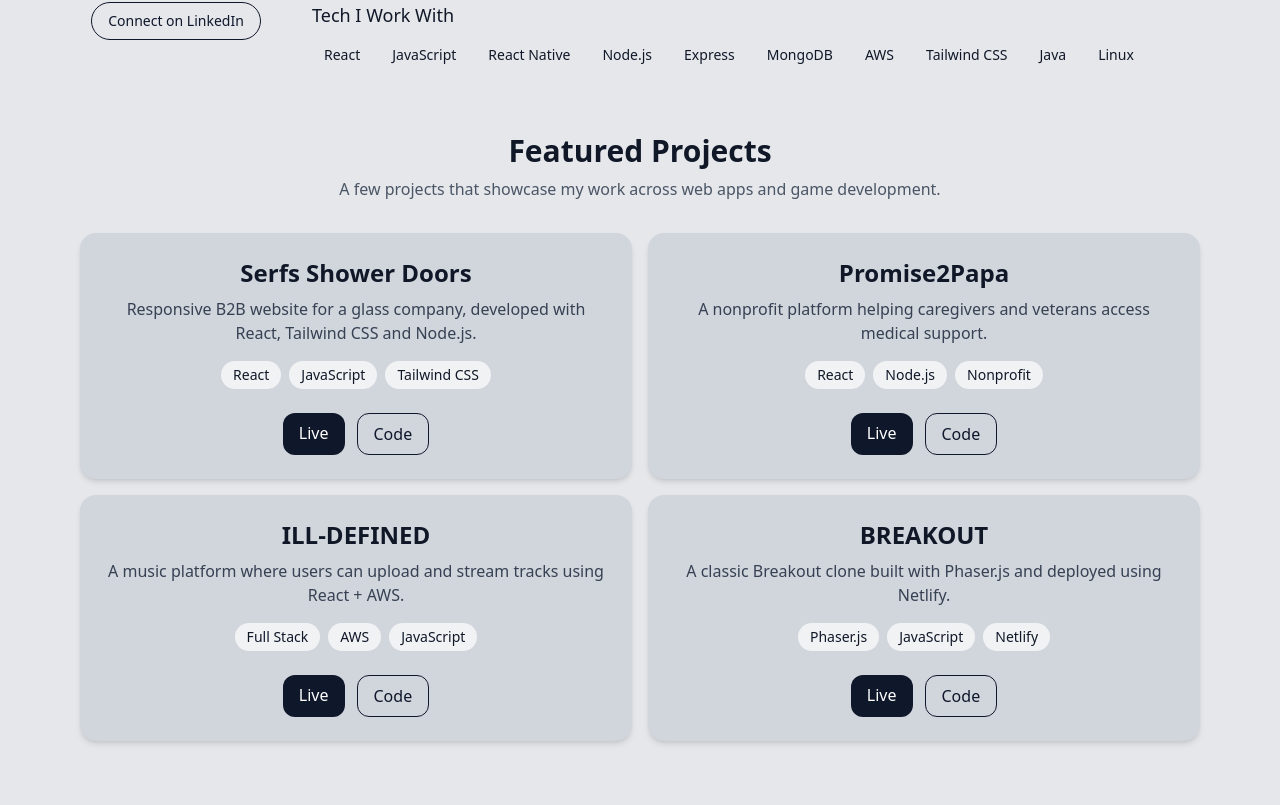
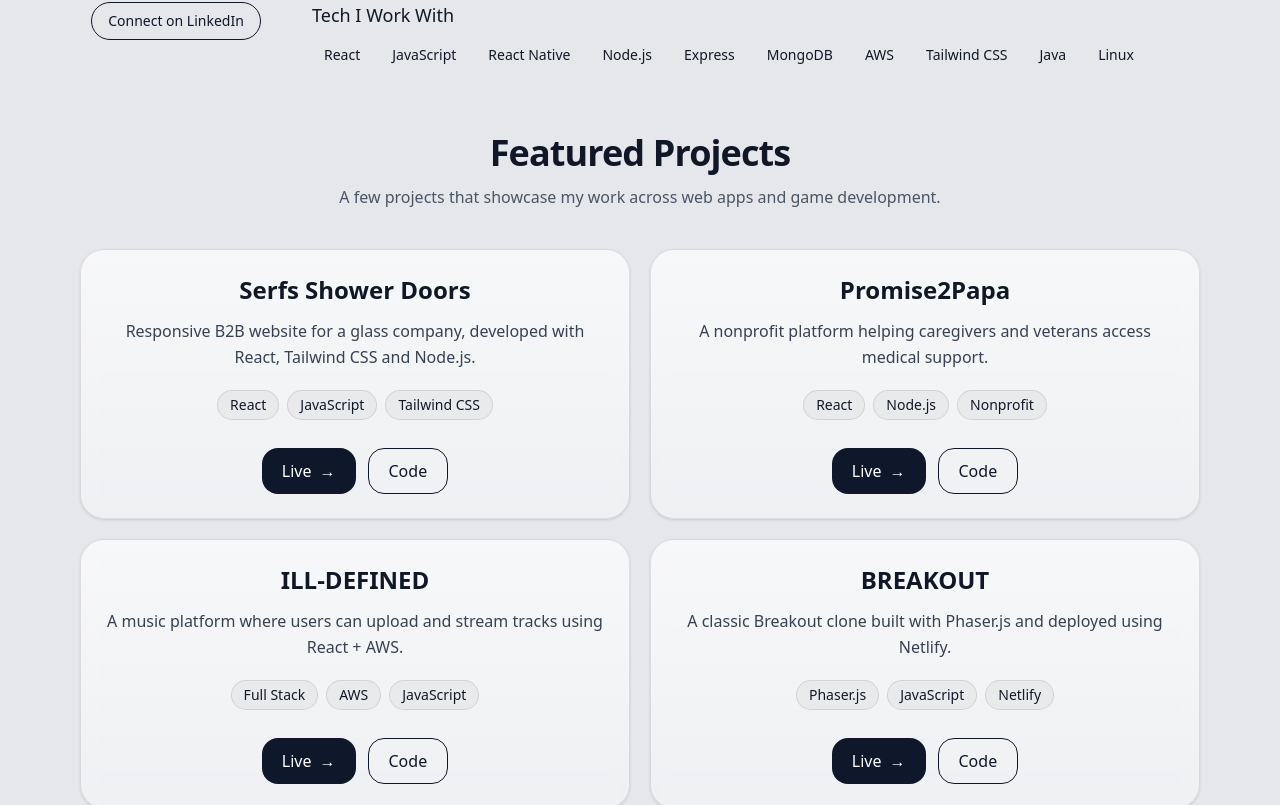
Before and after one commit to Robn8/ReactPortfolio, a React (Vite) app: page / in a window 1280 px wide. Shown: the part 1159-1964 px from the top of the page. Built offline with nearby package versions, Linux system fonts and the light colour scheme.

Commit message:
Featured Projects css updates to section

```diff
--- a/src/components/FeaturedProjects.jsx
+++ b/src/components/FeaturedProjects.jsx
@@ -29,62 +29,128 @@ const featuredProjects = [
     },
   ];
 
-
-
-const FeaturedProjects = () => {
+  const FeaturedProjects = () => {
     return (
-      <>
-        {/* Featured Projects */}
-      <section id="projects" className="scroll-mt-24 max-w-6xl mx-auto w-full px-4 pb-14">
-        <div className="text-center mb-8">
-          <h2 className="text-3xl font-semibold">Featured Projects</h2>
-          <p className="text-gray-600 mt-2">
+      <section
+        id="projects"
+        className="scroll-mt-24 max-w-6xl mx-auto w-full px-4 pb-14"
+      >
+        <div className="text-center mb-10">
+          <h2 className="text-3xl sm:text-4xl font-semibold tracking-tight">
+            Featured Projects
+          </h2>
+          <p className="text-gray-600 mt-3 max-w-2xl mx-auto">
             A few projects that showcase my work across web apps and game development.
           </p>
         </div>
 
-        <div className="grid grid-cols-1 md:grid-cols-2 gap-4">
+        <div className="grid grid-cols-1 md:grid-cols-2 gap-5">
           {featuredProjects.map((p) => (
-            <div key={p.title} className="bg-gray-300 p-6 rounded-2xl shadow-md">
-              <h3 className="text-2xl font-semibold mb-2 text-center">{p.title}</h3>
-              <p className="text-gray-700 text-center">{p.desc}</p>
+            <article
+              key={p.title}
+              className="
+                group relative overflow-hidden rounded-3xl border border-black/10
+                bg-gradient-to-b from-white/70 to-white/40 backdrop-blur
+                p-6 shadow-sm transition-all duration-300
+                hover:-translate-y-1 hover:shadow-xl
+                focus-within:-translate-y-1 focus-within:shadow-xl
+              "
+            >
+              {/* subtle glow / accent */}
+              <div
+                className="
+                  pointer-events-none absolute -top-24 -right-24 h-44 w-44 rounded-full
+                  bg-black/5 blur-2xl opacity-0 transition-opacity duration-300
+                  group-hover:opacity-100
+                "
+              />
 
-              {/* Tags */}
-              <div className="flex flex-wrap justify-center gap-2 mt-4">
+              {/* title */}
+              <h3 className="text-xl sm:text-2xl font-semibold text-center">
+                <span className="relative inline-block">
+                  {p.title}
+                  {/* animated underline */}
+                  <span
+                    className="
+                      absolute left-0 -bottom-1 h-[2px] w-full origin-left scale-x-0
+                      bg-black/70 transition-transform duration-300
+                      group-hover:scale-x-100
+                    "
+                  />
+                </span>
+              </h3>
+
+              {/* description */}
+              <p className="text-gray-700 text-center mt-3 leading-relaxed">
+                {p.desc}
+              </p>
+
+              {/* tags */}
+              <div className="flex flex-wrap justify-center gap-2 mt-5">
                 {p.tags.map((t) => (
                   <span
                     key={t}
-                    className="text-sm bg-white/70 px-3 py-1 rounded-full"
+                    className="
+                      text-sm px-3 py-1 rounded-full
+                      bg-black/[0.04] border border-black/10
+                      transition-all duration-300
+                      group-hover:bg-black/[0.06]
+                    "
                   >
                     {t}
                   </span>
                 ))}
               </div>
 
-              {/* Buttons */}
-              <div className="flex justify-center gap-3 mt-6">
+              {/* buttons */}
+              <div className="flex justify-center gap-3 mt-7">
                 <a
                   href={p.live}
                   target="_blank"
                   rel="noreferrer noopener"
-                  className="bg-slate-900 text-white px-4 py-2 rounded-xl hover:opacity-90 transition"
+                  className="
+                    inline-flex items-center justify-center gap-2
+                    bg-slate-900 text-white px-5 py-2.5 rounded-2xl
+                    transition-all duration-300
+                    hover:opacity-95 hover:-translate-y-0.5 active:translate-y-0
+                    focus:outline-none focus:ring-2 focus:ring-slate-900/30
+                  "
                 >
                   Live
+                  <span className="transition-transform duration-300 group-hover:translate-x-0.5">
+                    →
+                  </span>
                 </a>
+
                 <a
                   href={p.code}
                   target="_blank"
                   rel="noreferrer noopener"
-                  className="border border-slate-900 text-slate-900 px-4 py-2 rounded-xl hover:bg-slate-900 hover:text-white transition"
+                  className="
+                    inline-flex items-center justify-center gap-2
+                    border border-slate-900 text-slate-900 px-5 py-2.5 rounded-2xl
+                    transition-all duration-300
+                    hover:bg-slate-900 hover:text-white hover:-translate-y-0.5 active:translate-y-0
+                    focus:outline-none focus:ring-2 focus:ring-slate-900/30
+                  "
                 >
                   Code
                 </a>
               </div>
-            </div>
+
+              {/* bottom gradient hover */}
+              <div
+                className="
+                  pointer-events-none absolute inset-x-0 bottom-0 h-24
+                  bg-gradient-to-t from-black/[0.06] to-transparent
+                  opacity-0 transition-opacity duration-300
+                  group-hover:opacity-100
+                "
+              />
+            </article>
           ))}
         </div>
       </section>
-      </>
     );
   };
 
```
